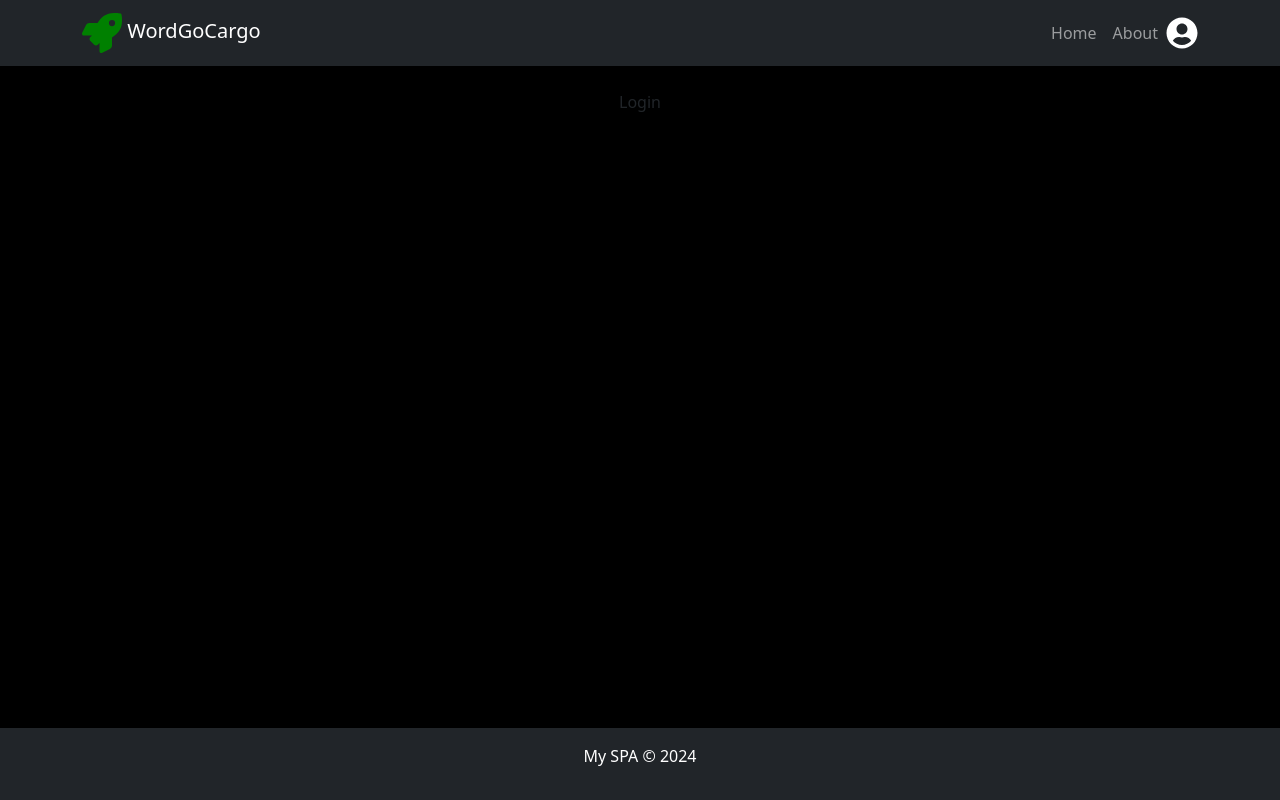
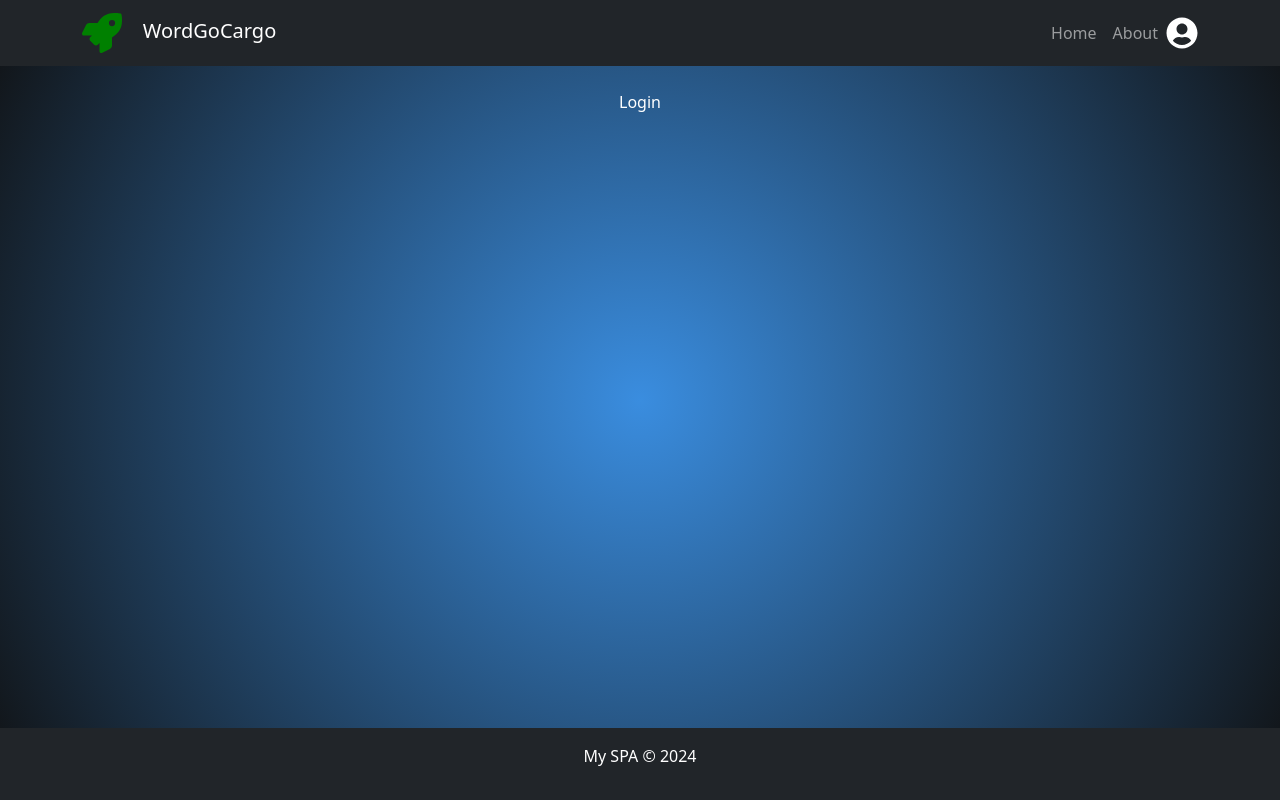
Before and after one commit to aKr1cK/my-responsive-spa, a React (Vite) app: page / in a window 1280 px wide. Built offline with nearby package versions, Linux system fonts and the light colour scheme.

Commit message:
dark background added

```diff
--- a/src/App.css
+++ b/src/App.css
@@ -21,7 +21,8 @@ body.dark-theme {
 
 #root{
   background-color: black;
-  background-image: radial-gradient(rgb(58,141,223) 0px, rgb(16,17,18) 100%) radial-gradient(rgb(58,141,223) 0px, rgb(16,17,18) 100%)
+  background: radial-gradient(circle,rgb(58,141,223),rgb(16,17,18));
+  color: white;
 }
 
 /* :root.light-theme{
--- a/src/components/NavbarComponent.tsx
+++ b/src/components/NavbarComponent.tsx
@@ -19,7 +19,7 @@ const NavbarComponent = ({ toggleTheme, theme }: any) => {
     return (
         <Navbar bg={theme} variant={theme} expand="lg" className="mb-4">
             <Container>
-                <Navbar.Brand><FaRocket size={40} color='green' />&nbsp;<span className='logo-banner'></span>WordGoCargo</Navbar.Brand>
+                <Navbar.Brand><FaRocket size={40} color='green' />&nbsp;&nbsp;&nbsp;&nbsp;<span className='logo-banner'></span>WordGoCargo</Navbar.Brand>
                 <Navbar.Toggle aria-controls="navbar-nav" />
                 {isLoggedIn ? <Navbar.Collapse id="navbar-nav">
                     <Nav className="ms-auto">
```
